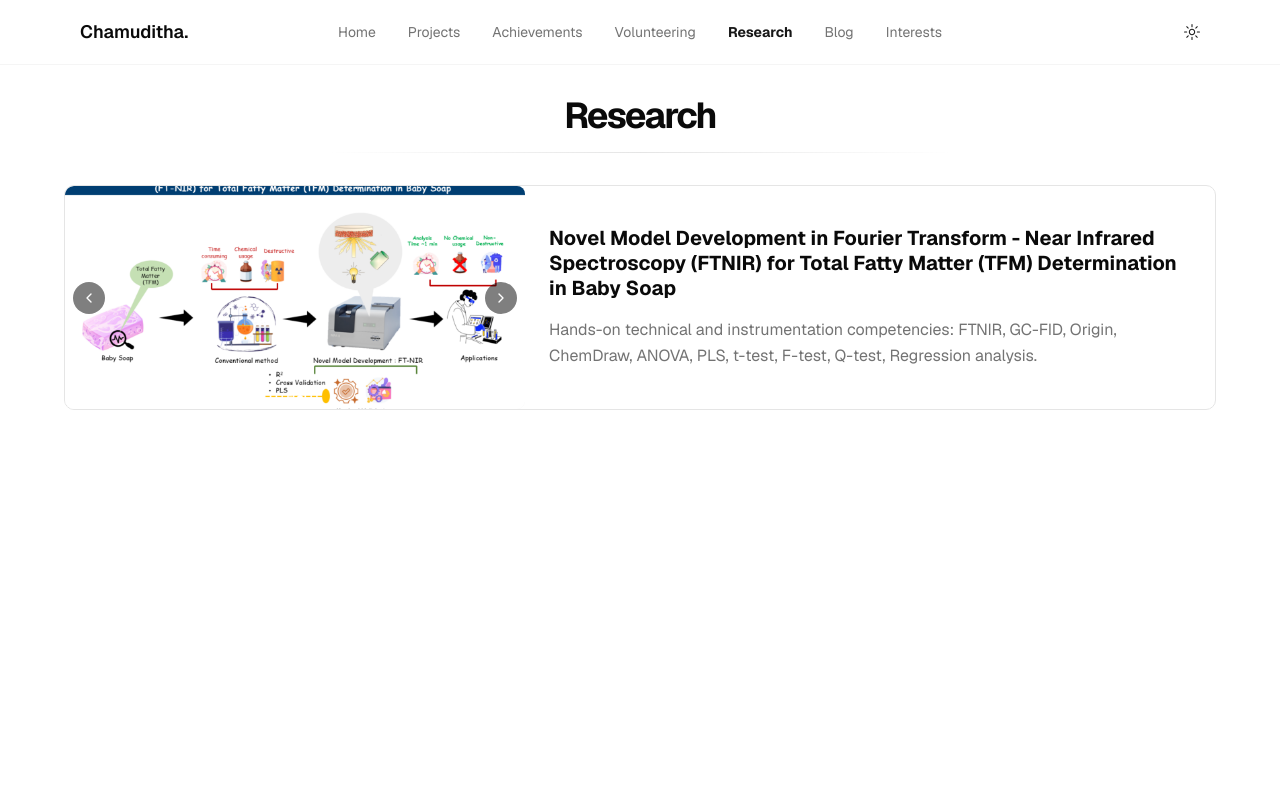
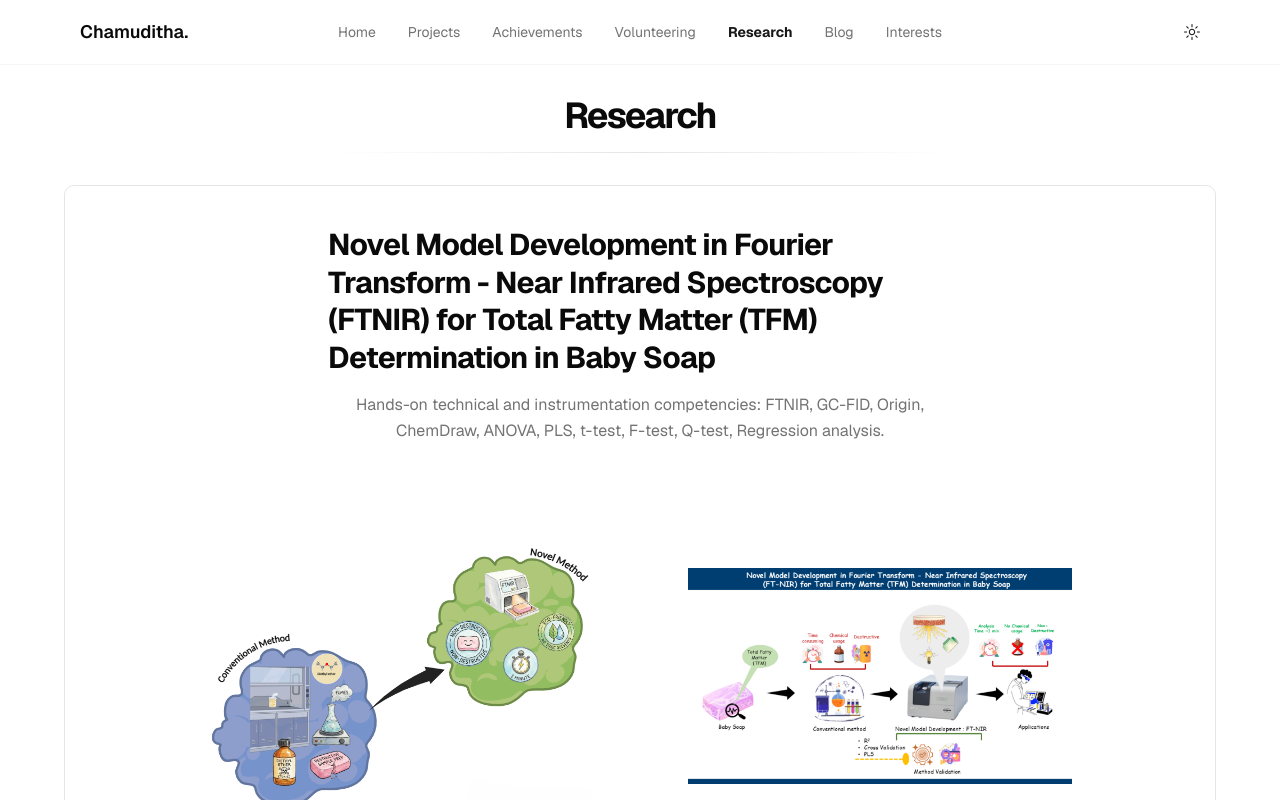
Before and after one commit to Nidula03/portfolio-chamuditha, a Next.js app: page /research in a window 1280 px wide. Shown: the top 800 px of the page. Built offline with nearby package versions, Linux system fonts and the light colour scheme.

Commit message:
feat: Enhance AchievementCard for research layout with responsive height adjustments

```diff
--- a/src/app/research/page.tsx
+++ b/src/app/research/page.tsx
@@ -34,6 +34,7 @@ export default function ResearchPage() {
                 <BlurFade delay={BLUR_FADE_DELAY * 5}>
                   <AchievementCard
                     index={0}
+                    isResearchLayout={true}
                     title="Novel Model Development in Fourier Transform - Near Infrared Spectroscopy (FTNIR) for Total Fatty Matter (TFM) Determination in Baby Soap"
                     date=""
                     organization=""
--- a/src/components/achievement-card.tsx
+++ b/src/components/achievement-card.tsx
@@ -117,7 +117,7 @@ export function AchievementCard({
     </div>
   ) : galleryImages.length > 0 ? (
     // Achievement layout - original with carousel
-    <div className="w-full md:w-2/5 h-full overflow-hidden bg-muted relative cursor-pointer flex-shrink-0 rounded-md" onClick={() => setIsModalOpen(true)}>
+    <div className="w-full md:w-2/5 h-64 sm:h-72 md:h-full overflow-hidden bg-muted relative cursor-pointer flex-shrink-0 rounded-md" onClick={() => setIsModalOpen(true)}>
       <Image
         src={galleryImages[currentImageIndex]}
         alt={`${title} image ${currentImageIndex + 1}`}
@@ -165,7 +165,7 @@ export function AchievementCard({
 
   // Placeholder for cards without images
   const imagePlaceholder = !imageSection ? (
-    <div className="w-full md:w-2/5 h-full bg-muted rounded-md flex-shrink-0 flex items-center justify-center">
+    <div className="w-full md:w-2/5 h-64 sm:h-72 md:h-full bg-muted rounded-md flex-shrink-0 flex items-center justify-center">
       <div className="text-muted-foreground text-sm">Image available</div>
     </div>
   ) : null;
@@ -174,7 +174,7 @@ export function AchievementCard({
     <>
       {isResearchLayout ? (
         // Research layout
-        <div className="overflow-hidden flex flex-col min-h-64 md:min-h-80 border border-border rounded-lg">
+        <div className="overflow-hidden flex flex-col min-h-[450px] md:min-h-[500px] border border-border rounded-lg">
           <div className="flex flex-col w-full items-center">
             <div className="p-4 sm:p-6 flex flex-col flex-1 justify-between w-full max-w-2xl">
               <div>
```
